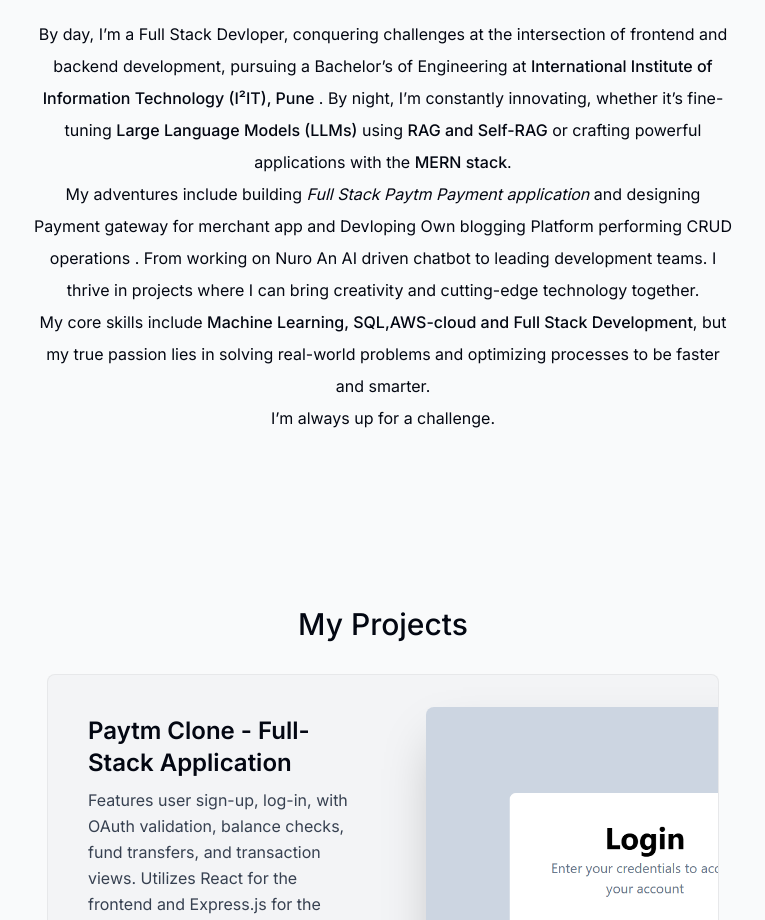
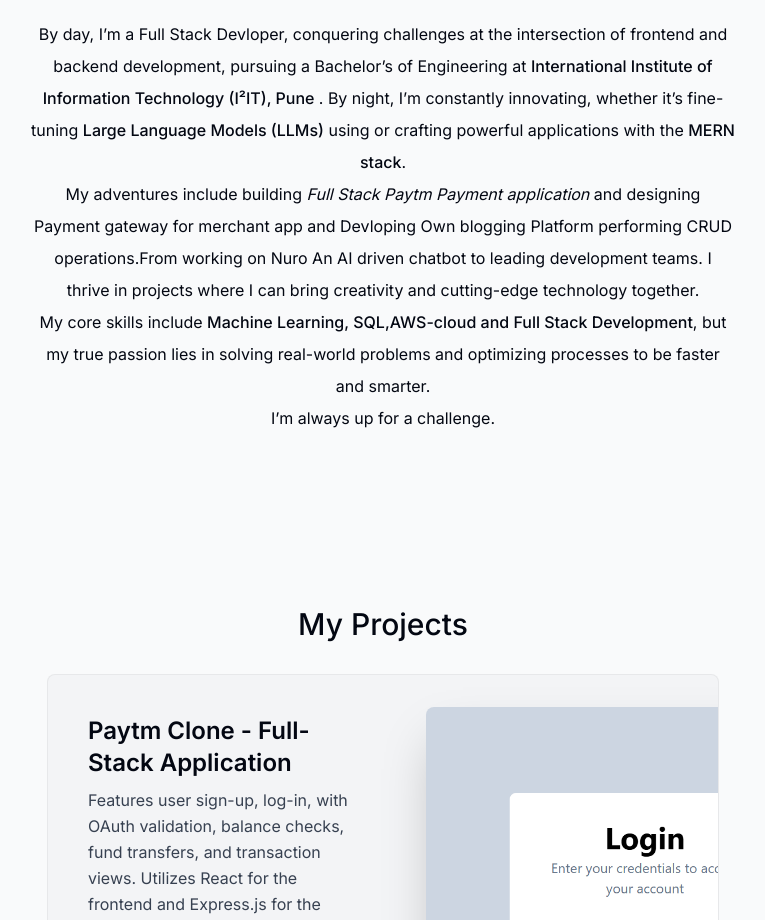
Before and after one commit to Praxxav/folio, a Next.js app: page / in a window 1280 px wide. Shown: the part 980-1900 px from the top of the page, without its empty margins (257-1022 px from the left). Built offline with nearby package versions, Linux system fonts and the light colour scheme.

Commit message:
first commit

```diff
--- a/components/about.tsx
+++ b/components/about.tsx
@@ -22,9 +22,9 @@
             <SectionHeader>About me</SectionHeader>
             <div className="mb-3 sm:mx-2 mx-6 sm:text-center text-justify">
                 <p>
-                    By day, I’m a Full Stack Devloper, conquering challenges at the intersection of frontend and backend development, pursuing a Bachelor’s of Engineering at <span className="font-medium"> International Institute of Information Technology (I²IT), Pune  </span>. By night, I’m constantly innovating, whether it’s fine-tuning <span className="font-medium">Large Language Models (LLMs)</span> using <span className="font-medium">RAG and Self-RAG</span> or crafting powerful applications with the <span className="font-medium">MERN stack</span>.
+                    By day, I’m a Full Stack Devloper, conquering challenges at the intersection of frontend and backend development, pursuing a Bachelor’s of Engineering at <span className="font-medium"> International Institute of Information Technology (I²IT), Pune  </span>. By night, I’m constantly innovating, whether it’s fine-tuning <span className="font-medium">Large Language Models (LLMs)</span> using <span className="font-medium"></span> or crafting powerful applications with the <span className="font-medium">MERN stack</span>.
                     <br />
-                    My adventures include building <span className="italic">Full Stack Paytm Payment application</span> and designing Payment gateway for merchant app and Devloping Own blogging Platform performing CRUD operations <span className="font-medium"></span>. From working on Nuro An AI driven chatbot to leading development teams. I thrive in projects where I can bring creativity and cutting-edge technology together.
+                    My adventures include building <span className="italic">Full Stack Paytm Payment application</span> and designing Payment gateway for merchant app and Devloping Own blogging Platform performing CRUD operations.From working on Nuro An AI driven chatbot to leading development teams. I thrive in projects where I can bring creativity and cutting-edge technology together.
                     <br />
                     My core skills include <span className="font-medium">Machine Learning, SQL,AWS-cloud and Full Stack Development</span>, but my true passion lies in solving real-world problems and optimizing processes to be faster and smarter. <br />I’m always up for a challenge.
                 </p>
```
